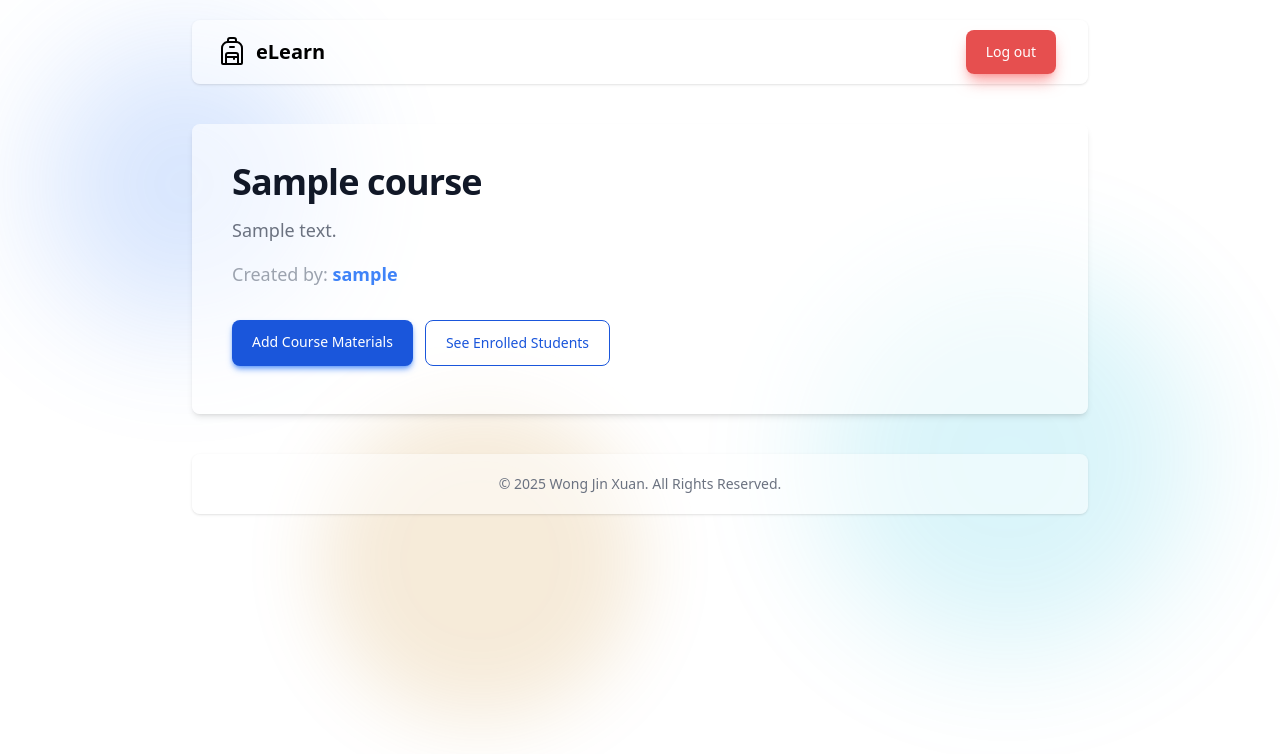
After one commit to Jx1126/awd-final, a Django app: page /user/course/1/view/ in a window 1280 px wide. The commit adds this page. Shown: the top 754 px of the page. Run offline with Django 5.2, Linux system fonts and the light colour scheme; a user stored in the database is signed in; tables that the repository leaves empty hold one stand-in row (values such as "Sample post"); style sheets or scripts are compiled from the project's sources; some libraries are stand-ins or nearby versions.

Commit message:
feat(course): add dynamic course view page

```diff
--- /dev/null
+++ b/elearning/courses/templates/courses/course_page.html
@@ -0,0 +1,22 @@
+{% extends "base.html" %}
+{% load widget_tweaks %}
+
+{% block title %}{{ course.course_title }}{% endblock %}
+
+{% block content %}
+
+{% comment %} Title Section {% endcomment %}
+<section class="flex flex-col justify-center bg-white/60 my-10 p-10 rounded-lg shadow-md">
+  <h1 class="mb-4 text-4xl font-extrabold tracking-tight leading-none text-gray-900">{{ course.course_title }}</h1>
+  <p class="text-lg mb-4 font-normal text-gray-500">{{ course.course_description }}</p>
+  <p class="mb-8 text-lg font-normal text-gray-400">Created by: <span class="text-blue-500 font-bold">{{ course.created_by.user.username }}</span></p>
+
+  <div class="flex flex-row gap-1">
+    {% if creator %}
+      <a href="#" class="text-white w-fit bg-blue-700 hover:bg-blue-800 focus:ring-4 focus:ring-blue-300 font-medium shadow-md shadow-blue-500/70 transition rounded-lg text-sm px-5 py-3 me-2 mb-2 focus:outline-none hover:cursor-pointer ease-in-out">Add Course Materials</a>
+    {% endif %}
+    <a type="button" class="text-blue-700 hover:text-white border border-blue-700 w-fit transition ease-in-out hover:cursor-pointer hover:bg-blue-800 focus:ring-4 focus:outline-none focus:ring-blue-300 font-medium rounded-lg text-sm px-5 py-3 text-center me-2 mb-2">See Enrolled Students</a>
+  </div>
+</section>
+
+{% endblock %}
--- a/elearning/courses/urls.py
+++ b/elearning/courses/urls.py
@@ -10,4 +10,5 @@ urlpatterns = [
     path('delete/<int:course_id>/', login_required(login_url='/user/login/')(courses_views.delete_course), name='delete_course'),
     path('<int:course_id>/feedback/', login_required(login_url='/user/login/')(courses_views.load_feedbacks), name='course_feedback'),
     path('<int:course_id>/feedback/submit/', login_required(login_url='/user/login/')(courses_views.submit_feedback), name='submit_feedback'),
+    path('<int:course_id>/view/', login_required(login_url='/user/login/')(courses_views.view_course), name='view_course'),
 ]
--- a/elearning/courses/views.py
+++ b/elearning/courses/views.py
@@ -152,3 +152,18 @@ def submit_feedback(request, course_id):
       feedback.save()
       messages.success(request, 'Feedback submitted successfully.')
       return HttpResponseRedirect(f'/user/course/{course.id}/feedback/')
+
+@login_required
+def view_course(request, course_id):
+  course = Course.objects.filter(id=course_id).first()
+
+  if not course:
+    messages.error(request, 'Course does not exist.')
+    return HttpResponseRedirect('/user/home/')
+
+  app_user = AppUser.objects.get(user=request.user)
+
+  enrolled = app_user in course.enrolled_students.all()
+  creator = app_user == course.created_by
+
+  return render(request, 'courses/course_page.html', { 'course': course, 'enrolled': enrolled, 'creator': creator })
--- a/elearning/users/templates/users/student_homepage.html
+++ b/elearning/users/templates/users/student_homepage.html
@@ -162,7 +162,7 @@
                     </td>
                     <td class="py-5">
                       {% if own_profile %}
-                        <a href="{% url 'enroll_course' course.id %}#enrolled_courses" class="text-white font-medium shadow-md shadow-blue-500/70 transition rounded-lg text-sm px-5 py-2.5 me-2 mb-2 focus:outline-none hover:cursor-pointer ease-in-out ">View</a>
+                        <a href="{% url 'view_course' course.id %}" class="text-white font-medium shadow-md bg-blue-700 shadow-blue-500/70 transition rounded-lg text-sm px-5 py-2.5 me-2 mb-2 focus:outline-none hover:cursor-pointer ease-in-out ">View</a>
                       {% else %}
                         <div class="cursor-not-allowed">
                           <a href="#" class="text-white bg-gray-400 font-medium shadow-md pointer-events-none shadow-gray-400/50 rounded-lg text-sm px-5 py-2.5 me-2 mb-2">View</a>
--- a/elearning/users/templates/users/teacher_homepage.html
+++ b/elearning/users/templates/users/teacher_homepage.html
@@ -187,7 +187,7 @@
                     </td>
                     <td class="py-5">
                       {% if own_profile %}
-                        <a href="#" class="text-white bg-blue-700 hover:bg-blue-800 focus:ring-4 focus:ring-blue-300 font-medium shadow-md shadow-blue-500/70 transition rounded-lg text-sm px-5 py-2.5 me-2 mb-2 focus:outline-none hover:cursor-pointer ease-in-out">View</a>
+                        <a href="{% url 'view_course' course.id %}" class="text-white bg-blue-700 hover:bg-blue-800 focus:ring-4 focus:ring-blue-300 font-medium shadow-md shadow-blue-500/70 transition rounded-lg text-sm px-5 py-2.5 me-2 mb-2 focus:outline-none hover:cursor-pointer ease-in-out">View</a>
                       {% else %}
                         <div class="cursor-not-allowed">
                           <a href="#" class="text-white bg-gray-400 font-medium shadow-md shadow-gray-400/50 transition rounded-lg text-sm px-5 py-2.5 me-2 mb-2 pointer-events-none">View</a>
```
